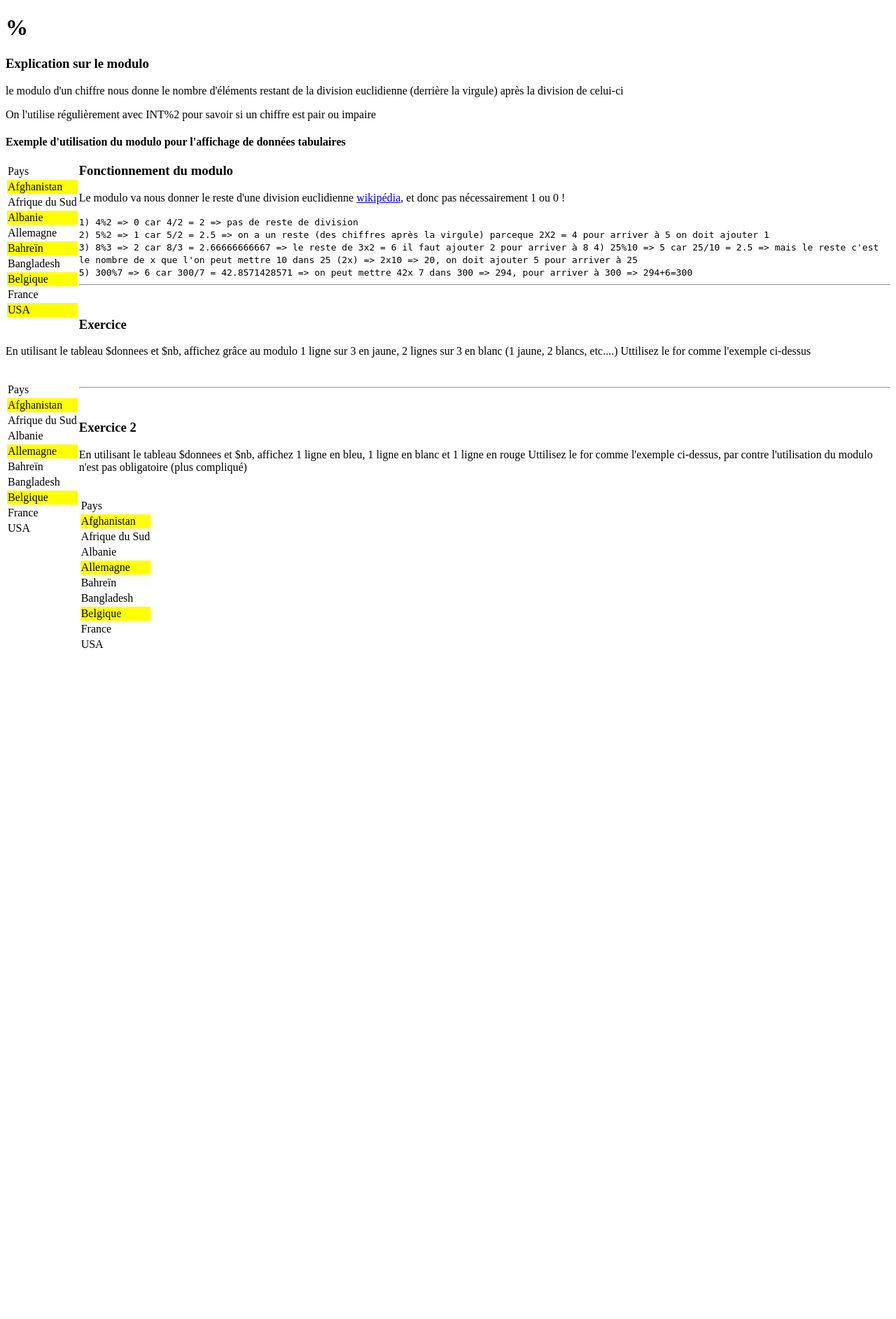
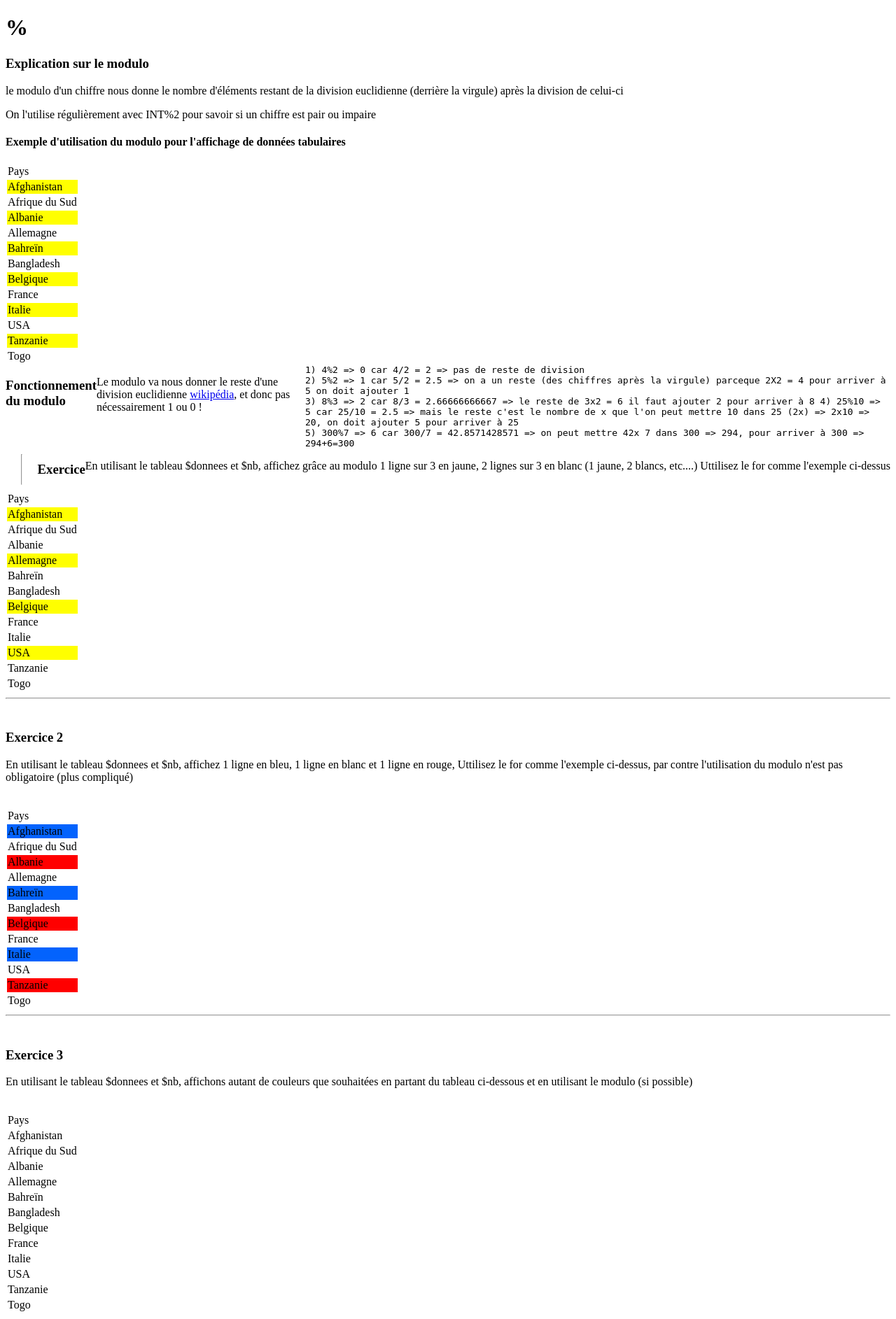
Before and after one commit to wawatusee/revision-php-post-confinement, a PHP site: page /02-modulo.php in a window 1280 px wide. Shown: the whole page at 70% size. Before the commit the page ends 926 px from the top, so only its background shows below. Run offline with PHP 8.4, Linux system fonts and the light colour scheme.

Commit message:
corrige + exe3

```diff
--- a/02-modulo.php
+++ b/02-modulo.php
@@ -6,6 +6,7 @@
           content="width=device-width, user-scalable=no, initial-scale=1.0, maximum-scale=1.0, minimum-scale=1.0">
     <meta http-equiv="X-UA-Compatible" content="ie=edge">
     <title>Explication sur le modulo</title>
+    <style>div{display: flex}</style>
 </head>
 <body>
 <h1>%</h1>
@@ -15,7 +16,7 @@
 <h4>Exemple d'utilisation du modulo pour l'affichage de données tabulaires</h4>
 <?php
 // création d'un tableau de données que l'on souhaite afficher ligne par ligne
-$donnees = ["Afghanistan","Afrique du Sud","Albanie","Allemagne","Bahreïn","Bangladesh","Belgique","France","USA"];
+$donnees = ["Afghanistan","Afrique du Sud","Albanie","Allemagne","Bahreïn","Bangladesh","Belgique","France","Italie","USA","Tanzanie","Togo"];
 // on va utiliser le for et non le foreach, on a donc besoin du nombre d'entrée:
 $nb = count($donnees);
 ?>
@@ -45,11 +46,12 @@ $nb = count($donnees);
         5) 300%7 => 6 car 300/7 = 42.8571428571 => on peut mettre 42x 7 dans 300 => 294, pour arriver à 300 => 294+6=300
 
 
-    </code>
+    </code></div><div>
 <hr>
     <br><h3>Exercice</h3>
     <p>En utilisant le tableau $donnees et $nb, affichez grâce au modulo 1 ligne sur 3 en jaune, 2 lignes sur 3 en blanc (1 jaune, 2 blancs, etc....) Uttilisez le for comme l'exemple ci-dessus</p>
     <br>
+</div>
     <div>
         <table align="left">
             <tr><td>Pays</td></tr>
@@ -64,9 +66,10 @@ $nb = count($donnees);
             ?>
         </table>
     </div>
+
     <hr>
     <br><h3>Exercice 2</h3>
-    <p>En utilisant le tableau $donnees et $nb, affichez 1 ligne en bleu, 1 ligne en blanc et 1 ligne en rouge  Uttilisez le for comme l'exemple ci-dessus, par contre l'utilisation du modulo n'est pas obligatoire (plus compliqué)</p>
+    <p>En utilisant le tableau $donnees et $nb, affichez 1 ligne en bleu, 1 ligne en blanc et 1 ligne en rouge,  Uttilisez le for comme l'exemple ci-dessus, par contre l'utilisation du modulo n'est pas obligatoire (plus compliqué)</p>
     <br>
     <div>
         <table align="left">
@@ -74,14 +77,37 @@ $nb = count($donnees);
             <?php
             // tant qu'on a des éléments dans le tableau
             for($i=0;$i<$nb;$i++){
-                // utilisation d'une ternaire pour changer la couleur en cas de ligne paire ou impaire
-                $couleur = ($i%3)?"#FFF":"#FFFF00";
+                // pour faire une ternaire dans une ternaire, il faut utiliser les () pour isoler la ternaire d'une autre. pour obtenir la première couleur j'ai fait un modulo 3 inversé, suivi d'un modulo 3 de la valeur augmentée de 1
+                $couleur = !($i%3)?"#0363FD":((($i+1)%3)?"#FFF":"#FF0000");
+                // merci Karim pour cette solution alternative, il utilise un modulo 2 puis un modulo 4 pour faire la même
+                $couleur = ($i%2)?" #FFFFFF":(($i%4) ?"#FF0000":"#0363FD");
+
                 // affichage de la ligne avec la couleur
                 echo "<tr><td style='background-color: $couleur'>$donnees[$i]</td></tr>";
             }
             ?>
         </table>
     </div>
+<hr>
+<br><h3>Exercice 3</h3>
+<p>En utilisant le tableau $donnees et $nb, affichons autant de couleurs que souhaitées en partant du tableau ci-dessous et en utilisant le modulo (si possible)</p>
+<br>
+<div>
+    <table align="left">
+        <tr><td>Pays</td></tr>
+        <?php
+        $color = ["#FFFFFF","#0363FD","#FF000","pink"];
+        $nbcolor = count($color);
+        // tant qu'on a des éléments dans le tableau
+        for($i=0;$i<$nb;$i++){
+            $couleur = "";
+
+            // affichage de la ligne avec la couleur
+            echo "<tr><td style='background-color: $couleur'>$donnees[$i]</td></tr>";
+        }
+        ?>
+    </table>
+</div>
 </div>
 </body>
 </html>
```
